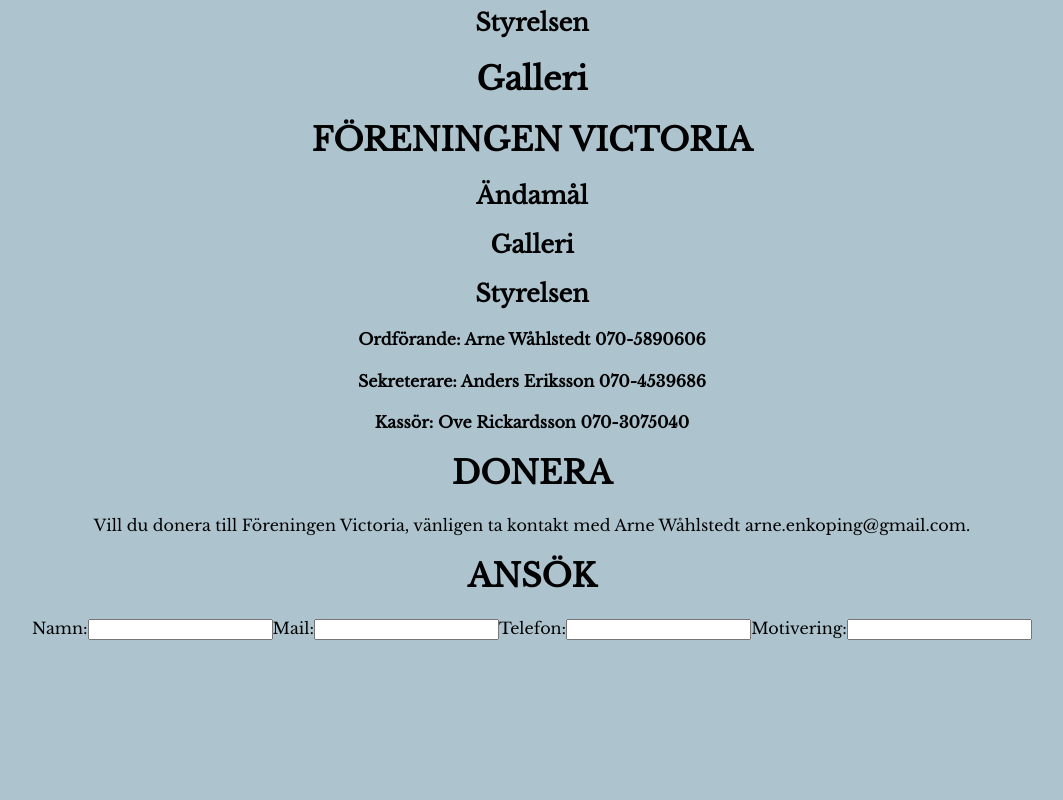
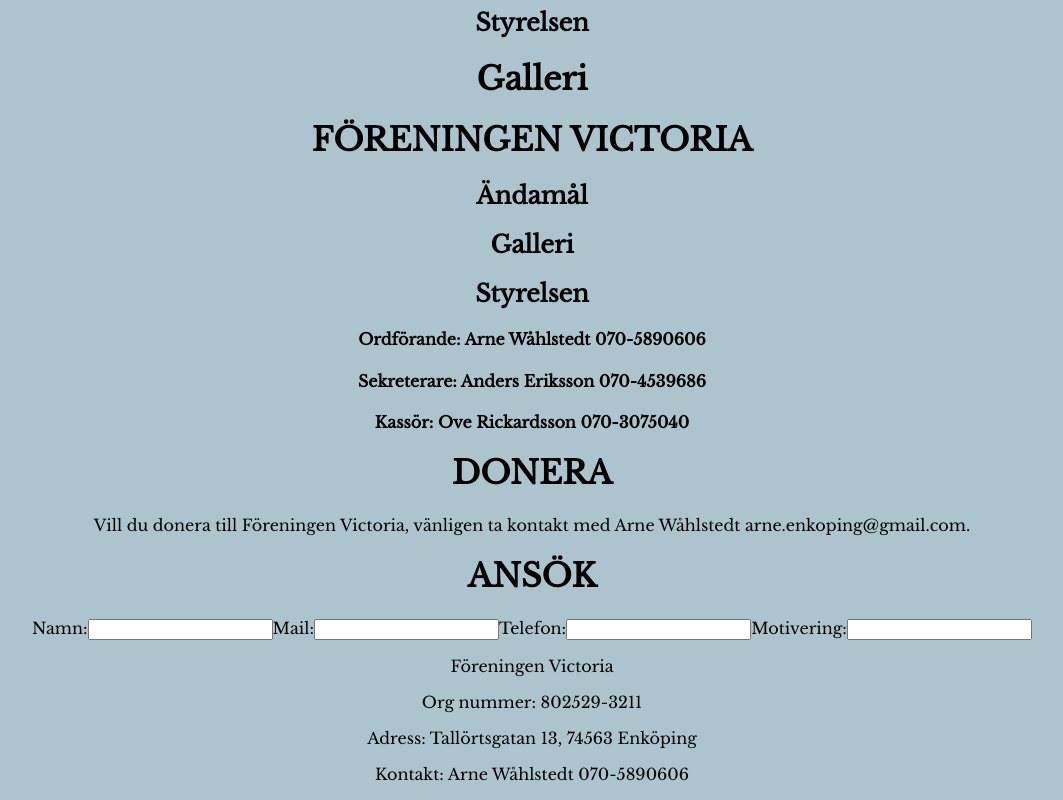
Before and after one commit to emtalen/foreningen_viktoria, a React (Create React App) app: page / in a window 1280 px wide. Shown: the part 1001-1801 px from the top of the page, without its empty margins (108-1171 px from the left). Before the commit the page ends 1649 px from the top, so only its background shows below. Built offline with nearby package versions, Linux system fonts and the light colour scheme.

Commit message:
adding footer component

```diff
--- a/src/App.jsx
+++ b/src/App.jsx
@@ -5,6 +5,7 @@ import Galleri from './components/Galleri'
 import TheBoard from './components/TheBoard'
 import Donations from './components/Donations'
 import ApplyForm from './components/ApplyForm'
+import Footer from './components/Footer'
 
 const App = () => {
   return (
@@ -15,6 +16,7 @@ const App = () => {
       <TheBoard/>
       <Donations/>
       <ApplyForm/>
+      <Footer/>
     </div>
   )
 }
--- /dev/null
+++ b/src/components/Footer.jsx
@@ -0,0 +1,14 @@
+import React from 'react'
+
+const Footer = () => {
+  return (
+    <>
+      <p>Föreningen Victoria</p>
+      <p>Org nummer: 802529-3211</p>
+      <p>Adress: Tallörtsgatan 13, 74563 Enköping</p>
+      <p>Kontakt: Arne Wåhlstedt 070-5890606</p>
+    </>
+  );
+}
+
+export default Footer
```
